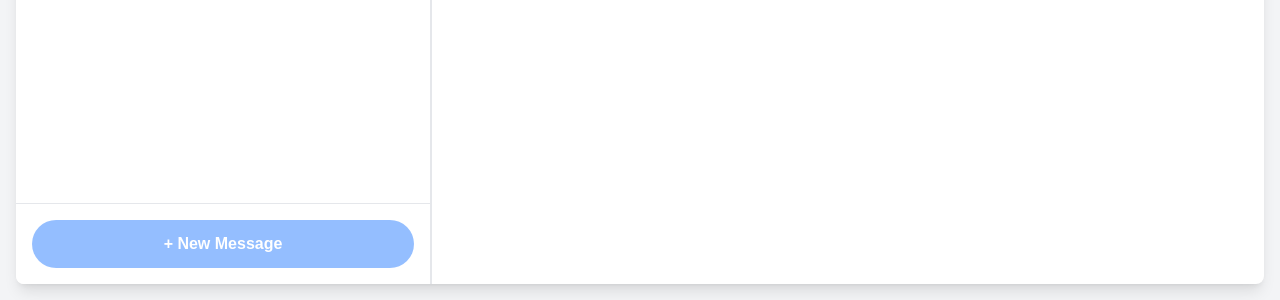
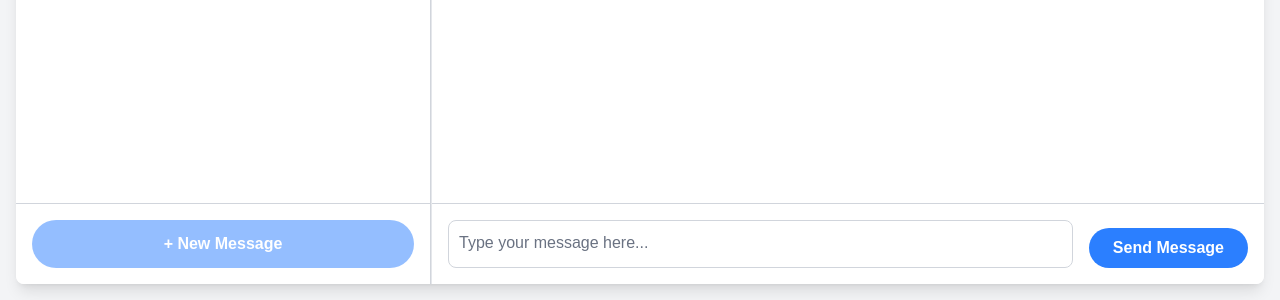
Before and after one commit to Dawsonkw/Next_chat_app, a Next.js app: page / in a window 1280 px wide. Shown: the part 732-1032 px from the top of the page. Built offline with nearby package versions, Linux system fonts and the light colour scheme.

Commit message:
building out structure and trying to make it look nice

```diff
--- a/app/components/ChatInput.tsx
+++ b/app/components/ChatInput.tsx
@@ -0,0 +1,19 @@
+import React from "react";
+
+function ChatInput() {
+  return (
+    <div className="p-4 bg-white border-t border-gray-300 flex w-full gap-4">
+      <textarea
+        className="flex-1 h-12 p-2.5 border border-gray-300 rounded-lg focus:outline-none focus:ring-2 focus:ring-blue-500 resize-none overflow-hidden text-black placeholder-gray-500 text-left"
+        placeholder="Type your message here..."
+      ></textarea>
+
+      {/* THIS IS GOING TO BE REPLACED WITH A PURE BUTTON COMPONENT */}
+      <button className="bg-blue-500 text-white px-6 py-2 rounded-full font-semibold cursor-pointer hover:bg-blue-600 transition-colors disabled:opacity-50 disabled:hover:cursor-not-allowed h-fit self-end">
+        Send Message
+      </button>
+    </div>
+  );
+}
+
+export default ChatInput;
--- a/app/components/MessageList.tsx
+++ b/app/components/MessageList.tsx
@@ -1,8 +1,8 @@
 function MessageList() {
   return (
-    <div className="flex flex-col h-full bg-white border-r border-gray-200">
+    <div className="flex flex-col h-full bg-white border-r border-gray-300">
       {/* Header */}
-      <div className="px-4 py-5 border-b border-gray-200">
+      <div className="px-4 py-5 border-b border-gray-300">
         <h1 className="text-2xl font-bold text-gray-800">Messages</h1>
         <div className="mt-3">
           {/* Search for conversations */}
@@ -24,7 +24,7 @@ function MessageList() {
       </div>
 
       {/* New Message Button */}
-      <div className="p-4 border-t border-gray-200">
+      <div className="p-4 border-t border-gray-300">
         {/* THIS IS GOING TO GET REPLACED WITH A PURE BUTTON COMPONENT WIRH SIMILAR STYLING */}
         <button
           className="w-full bg-blue-500 text-white py-3 rounded-full font-semibold cursor-pointer hover:bg-blue-600 transition-colors disabled:opacity-50 disabled:hover:cursor-not-allowed"
--- a/app/page.tsx
+++ b/app/page.tsx
@@ -1,4 +1,5 @@
 import MessageList from "./components/MessageList";
+import ChatInput from "./components/ChatInput";
 
 export default function Home() {
   return (
@@ -8,7 +9,9 @@ export default function Home() {
           <MessageList />
         </div>
 
-        <div className="w-1/2 flex items-center justify-center"></div>
+        <div className=" flex items-center justify-end flex-col w-2/3">
+          <ChatInput />
+        </div>
       </div>
     </div>
   );
```
